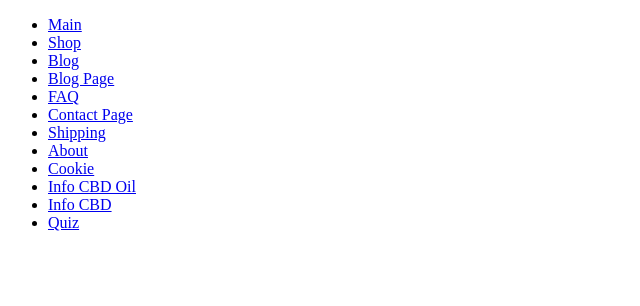
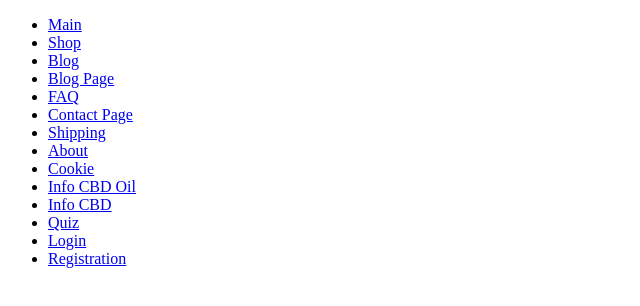
Before and after one commit to Lamanris/hempycbd, a plain HTML site: page index.html in a window 1280 px wide. Shown: the whole page, without its empty margins (0-640 px from the left). Drawn offline with Linux system fonts and the light colour scheme.

Commit message:
list updated

```diff
--- a/index.html
+++ b/index.html
@@ -21,6 +21,8 @@
   <li><a target="_blank" href="info1.html">Info CBD Oil</a></li>
   <li><a target="_blank" href="info2.html">Info CBD</a></li>
   <li><a target="_blank" href="quiz.html">Quiz</a></li>
+  <li><a target="_blank" href="account-login.html">Login</a></li>
+  <li><a target="_blank" href="account-registration.html">Registration</a></li>
 </ul>
 </body>
 </html>
```
